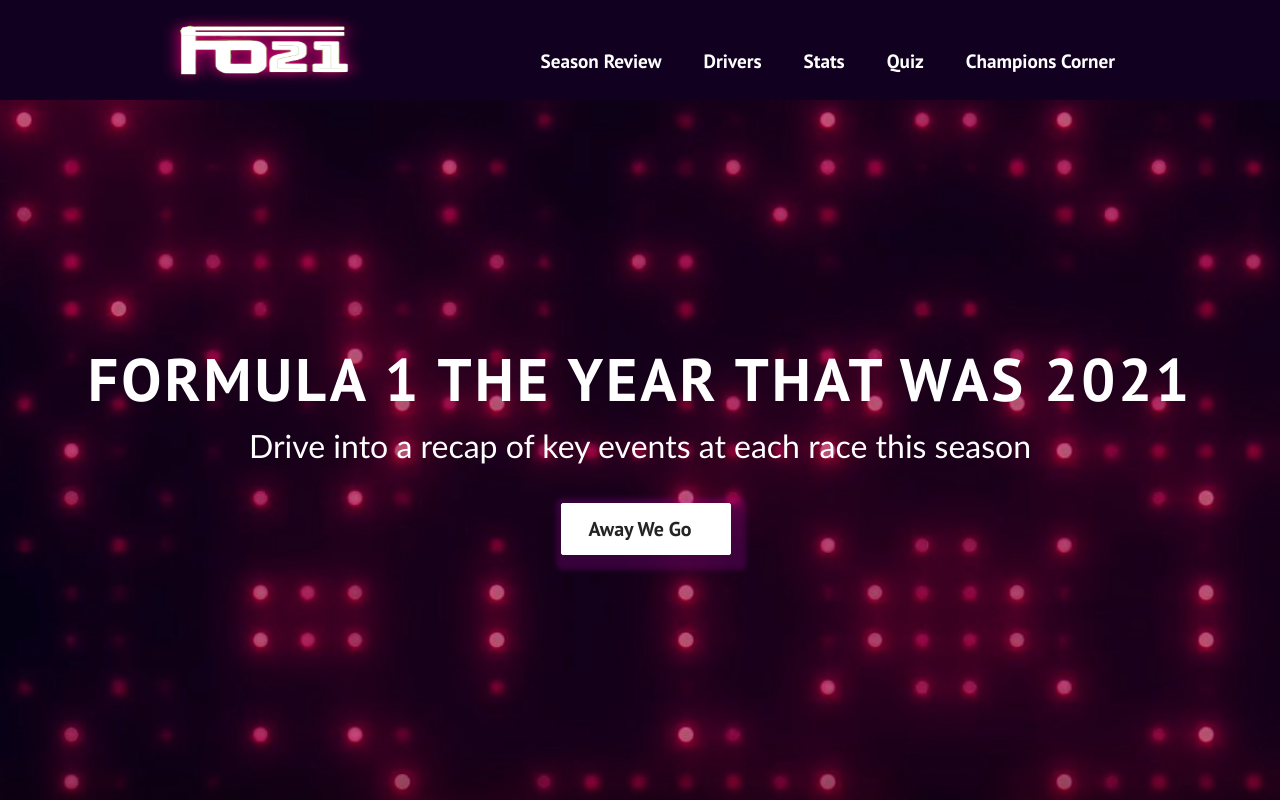
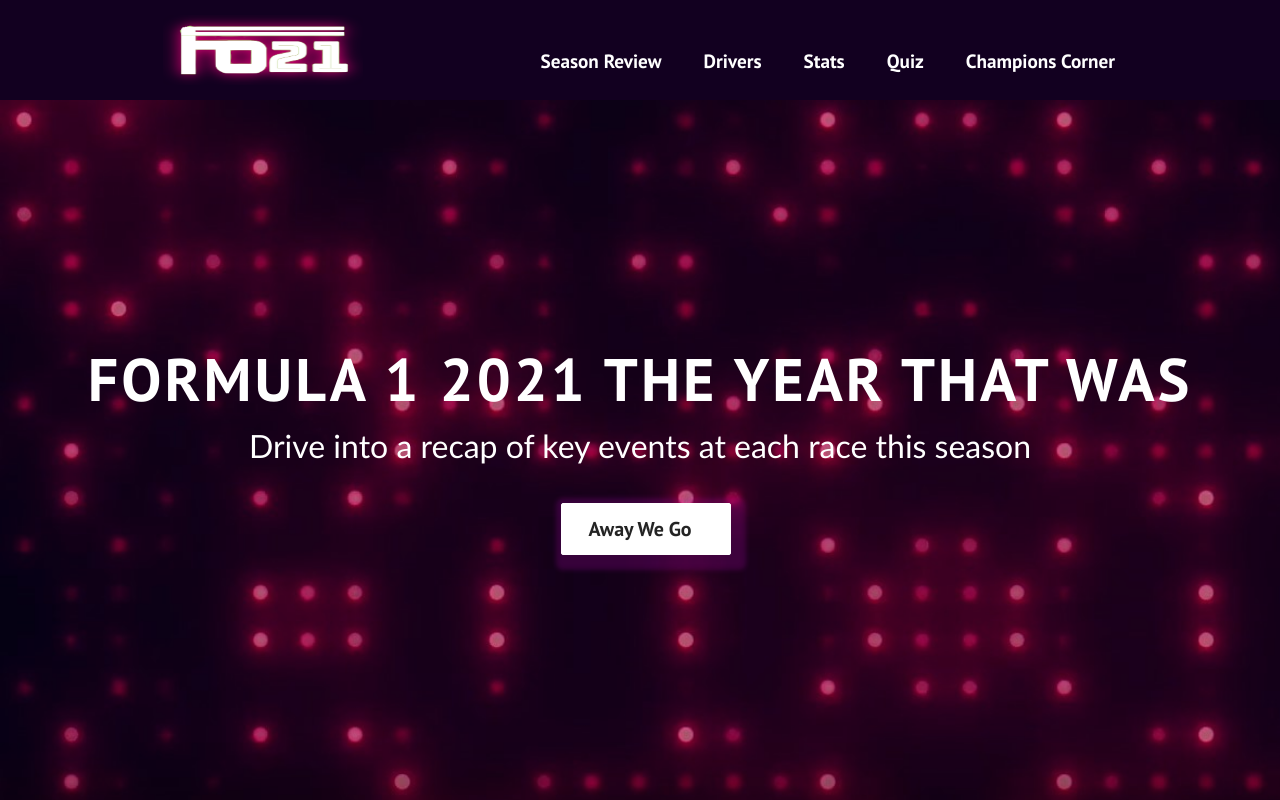
Before and after one commit to nikhilsurfingaus/F02021, a React (Create React App) app: page / in a window 1280 px wide. Shown: the top 800 px of the page. Built offline with nearby package versions, Linux system fonts and the light colour scheme.

Commit message:
Updates on Mainline

```diff
--- a/src/components/HeroSection.js
+++ b/src/components/HeroSection.js
@@ -6,7 +6,7 @@
 function HeroSection() {
     return (
         <div className='hero-container'>
-            <h1>FORMULA 1 THE YEAR THAT WAS 2021</h1>
+            <h1>FORMULA 1 2021 THE YEAR THAT WAS</h1>
             <p>Drive into a recap of key events at each race this season</p>
             <div className="hero-btns">
                 <Button className='btns' buttonStyle='btn--primary' buttonSize='btn--large'>Away We Go</Button>
```
